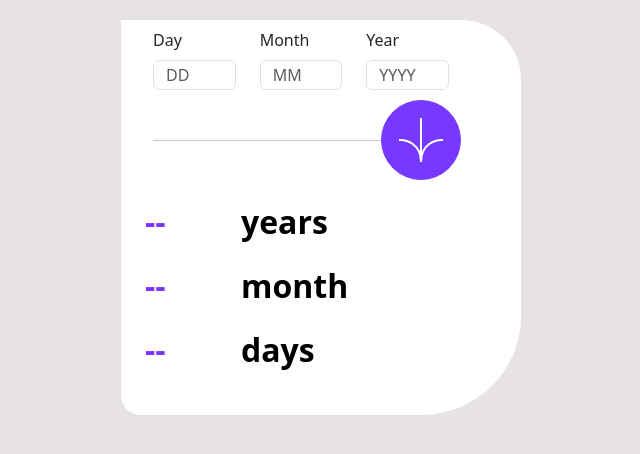
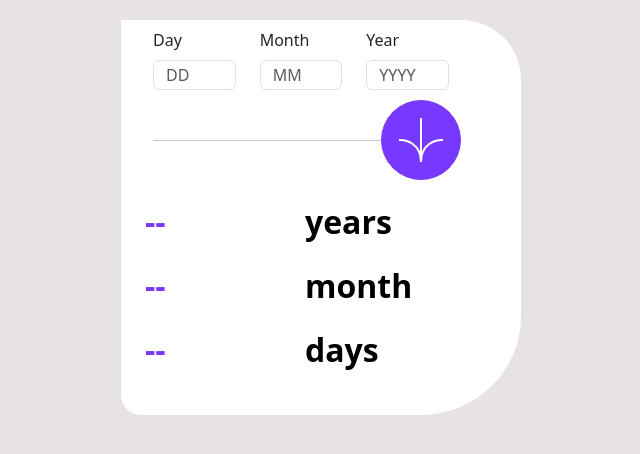
Before and after one commit to mateu52/age-calculator-FrontentMentor, a React (Create React App) app: page / in a window 1280 px wide. Shown: the top 454 px of the page, without its empty margins (319-959 px from the left). Built offline with nearby package versions, Linux system fonts and the light colour scheme.

Commit message:
margin text

```diff
--- a/src/components/styles/style.css
+++ b/src/components/styles/style.css
@@ -72,7 +72,7 @@
 .container .row-sum p {
   background-color: white;
   color: black;
-  width: 30%;
+  width: 50%;
 }
 
 .container .row-sum .text {
--- a/src/components/styles/style.min.css
+++ b/src/components/styles/style.min.css
@@ -1 +1 @@
-*{margin:0;box-sizing:border-box;background-color:#e8e3e3}.input{background-color:#fff;width:80px;height:30px}.container{margin:20px auto auto auto;background-color:#fff;height:395px;max-width:400px !important;font-size:32px;font-size:16px;border-radius:0 15% 25% 5%}.container .form{width:320px}.container .line{background-color:#fff;display:flex;padding-top:10px;justify-content:flex-start;position:relative;height:100px;z-index:10px}.container .line hr{background-color:#fff;position:absolute;margin-top:40px;justify-content:flex-start;height:30px;width:90%;z-index:10}.container .line .button{position:absolute;z-index:100;margin:auto auto auto 75%}.container .row{background-color:#fff;width:320px}.container .row .label{font-weight:500}.container .row .col{background-color:#fff;width:90px}.container .row-sum{font-size:32px;font-weight:700}.container .row-sum p{background-color:#fff;color:#000;width:30%}.container .row-sum .text{color:#7738ff;float:left}.container .arrowImg{background-color:#7738ff;border:solid #7738ff 1px;border-radius:50%}.container .button{background-color:#7738ff;border-radius:50%;border:solid #7738ff 1px;size:150%;height:80px;width:80px}@media (max-width: 767.98px){.container{height:500px;max-width:350px;font-size:32px;font-size:16px;border-radius:0% 15% 15% 5%}.container .line hr{padding:10px}.container .line .button{margin:auto auto auto 35%}}
+*{margin:0;box-sizing:border-box;background-color:#e8e3e3}.input{background-color:#fff;width:80px;height:30px}.container{margin:20px auto auto auto;background-color:#fff;height:395px;max-width:400px !important;font-size:32px;font-size:16px;border-radius:0 15% 25% 5%}.container .form{width:320px}.container .line{background-color:#fff;display:flex;padding-top:10px;justify-content:flex-start;position:relative;height:100px;z-index:10px}.container .line hr{background-color:#fff;position:absolute;margin-top:40px;justify-content:flex-start;height:30px;width:90%;z-index:10}.container .line .button{position:absolute;z-index:100;margin:auto auto auto 75%}.container .row{background-color:#fff;width:320px}.container .row .label{font-weight:500}.container .row .col{background-color:#fff;width:90px}.container .row-sum{font-size:32px;font-weight:700}.container .row-sum p{background-color:#fff;color:#000;width:50%}.container .row-sum .text{color:#7738ff;float:left}.container .arrowImg{background-color:#7738ff;border:solid #7738ff 1px;border-radius:50%}.container .button{background-color:#7738ff;border-radius:50%;border:solid #7738ff 1px;size:150%;height:80px;width:80px}@media (max-width: 767.98px){.container{height:500px;max-width:350px;font-size:32px;font-size:16px;border-radius:0% 15% 15% 5%}.container .line hr{padding:10px}.container .line .button{margin:auto auto auto 35%}}
--- a/src/components/styles/style.scss
+++ b/src/components/styles/style.scss
@@ -63,7 +63,7 @@ $violet-color: rgb(119, 56, 255);
         p{
             background-color:$background-white;
             color:rgb(0, 0, 0);
-            width: 30%;
+            width: 50%;
         }
         .text{
             color:$violet-color;
```
